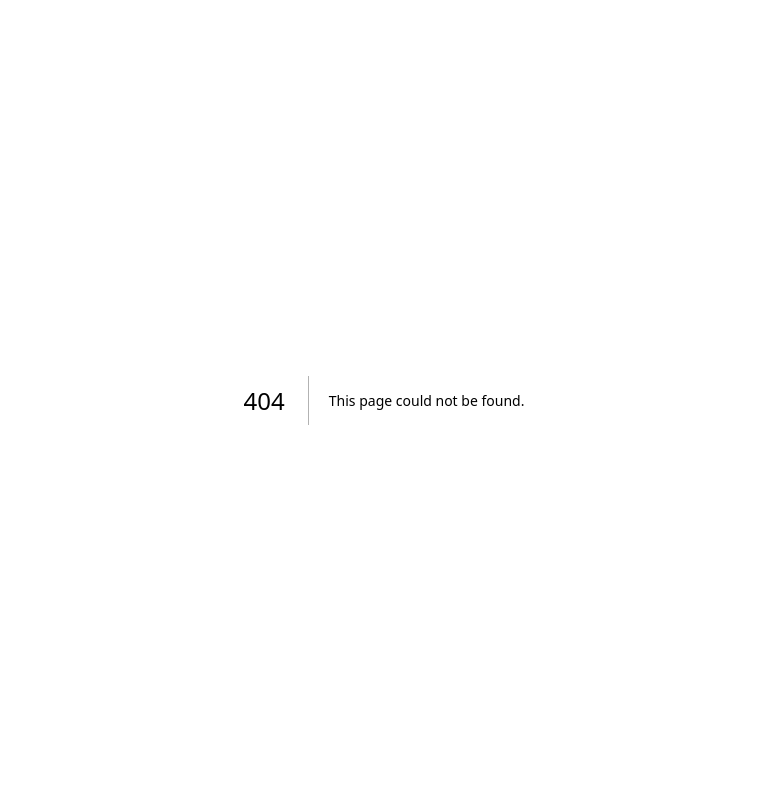
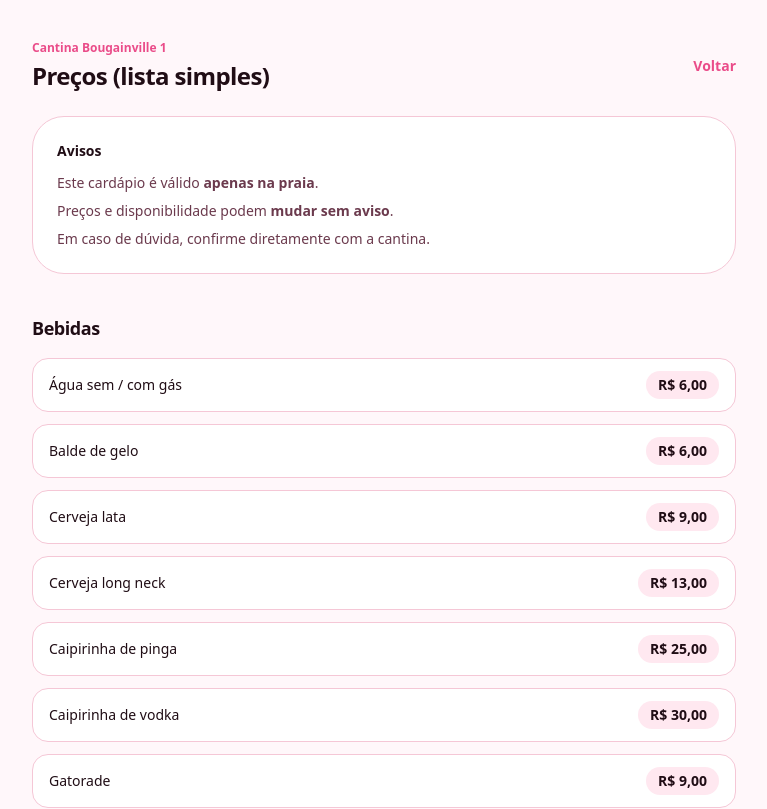
Before and after one commit to Otavio-Emanoel/CardapioCantina, a Next.js app: page /precos in a window 1280 px wide. Before the commit this address had no page. Shown: the top 809 px of the page, without its empty margins (256-1023 px from the left). Built offline with nearby package versions, Linux system fonts and the light colour scheme.

Commit message:
adiciona página de preços com lista de bebidas e porções

```diff
--- a/src/app/page.tsx
+++ b/src/app/page.tsx
@@ -286,11 +286,26 @@ export default function Home() {
             </div>
           </div>
 
-          <nav className="hidden items-center gap-6 sm:flex">
-            <NavLink href="#destaques" label="Top produtos" />
-            <NavLink href="#bebidas" label="Bebidas" />
-            <NavLink href="#porcoes" label="Porções" />
-          </nav>
+          <div className="flex items-center gap-3">
+            <Link
+              href="/precos"
+              className="inline-flex items-center justify-center rounded-2xl bg-primary px-4 py-2 text-xs font-semibold text-primary-foreground shadow-sm transition-transform hover:-translate-y-0.5 focus-visible:outline-none focus-visible:ring-2 focus-visible:ring-primary/40 focus-visible:ring-offset-2 focus-visible:ring-offset-background active:translate-y-0 sm:hidden"
+            >
+              Tabela de preços
+            </Link>
+
+            <nav className="hidden items-center gap-6 sm:flex">
+              <a
+                href="/precos"
+                className="text-sm font-medium text-muted-foreground transition-colors hover:text-foreground focus-visible:outline-none focus-visible:ring-2 focus-visible:ring-primary/40 focus-visible:ring-offset-2 focus-visible:ring-offset-background"
+              >
+                Preços
+              </a>
+              <NavLink href="#destaques" label="Top produtos" />
+              <NavLink href="#bebidas" label="Bebidas" />
+              <NavLink href="#porcoes" label="Porções" />
+            </nav>
+          </div>
         </div>
       </header>
 
@@ -311,7 +326,7 @@ export default function Home() {
 
             <div className="mt-7 flex flex-wrap gap-3">
               <PrimaryButton href="#destaques" label="Ver top produtos" />
-              <SecondaryButton href="#itens" label="Ver todos os itens" />
+              <SecondaryButton href="/precos" label="Tabela de preços" />
             </div>
 
             <div className="mt-8">
--- /dev/null
+++ b/src/app/precos/page.tsx
@@ -0,0 +1,72 @@
+import Link from "next/link";
+
+import { bebidas, porcoes } from "@/lib/menu";
+
+function PriceRow({ name, price }: { name: string; price: string }) {
+  return (
+    <li className="flex items-baseline justify-between gap-4 rounded-2xl border border-border bg-card px-4 py-3">
+      <span className="min-w-0 text-sm font-medium text-foreground">
+        {name}
+      </span>
+      <span className="shrink-0 rounded-full bg-muted px-3 py-1 text-sm font-semibold text-foreground">
+        {price}
+      </span>
+    </li>
+  );
+}
+
+export default function PrecosPage() {
+  return (
+    <div className="min-h-screen bg-background text-foreground">
+      <div className="mx-auto w-full max-w-3xl px-4 pb-14 pt-10 sm:px-6 lg:px-8">
+        <header className="flex flex-wrap items-center justify-between gap-3">
+          <div>
+            <p className="text-xs font-semibold text-primary">Cantina Bougainville 1</p>
+            <h1 className="mt-1 text-2xl font-semibold tracking-tight">Preços (lista simples)</h1>
+          </div>
+          <Link
+            href="/"
+            className="text-sm font-semibold text-primary underline-offset-4 hover:underline focus-visible:outline-none focus-visible:ring-2 focus-visible:ring-primary/40 focus-visible:ring-offset-2 focus-visible:ring-offset-background"
+          >
+            Voltar
+          </Link>
+        </header>
+
+        <section className="mt-6 rounded-[2rem] border border-border bg-card p-5 sm:p-6">
+          <h2 className="text-sm font-semibold text-foreground">Avisos</h2>
+          <ul className="mt-3 space-y-2 text-sm text-muted-foreground">
+            <li>
+              Este cardápio é válido <span className="font-semibold">apenas na praia</span>.
+            </li>
+            <li>
+              Preços e disponibilidade podem <span className="font-semibold">mudar sem aviso</span>.
+            </li>
+            <li>Em caso de dúvida, confirme diretamente com a cantina.</li>
+          </ul>
+        </section>
+
+        <section className="mt-10">
+          <h2 className="text-lg font-semibold tracking-tight">Bebidas</h2>
+          <ul className="mt-4 space-y-3">
+            {bebidas.map((item) => (
+              <PriceRow key={item.name} name={item.name} price={item.price} />
+            ))}
+          </ul>
+        </section>
+
+        <section className="mt-10">
+          <h2 className="text-lg font-semibold tracking-tight">Porções</h2>
+          <ul className="mt-4 space-y-3">
+            {porcoes.map((item) => (
+              <PriceRow key={item.name} name={item.name} price={item.price} />
+            ))}
+          </ul>
+        </section>
+
+        <footer className="mt-10 text-center text-sm text-muted-foreground">
+          Cantina Bougainville 1 • Preços
+        </footer>
+      </div>
+    </div>
+  );
+}
```
